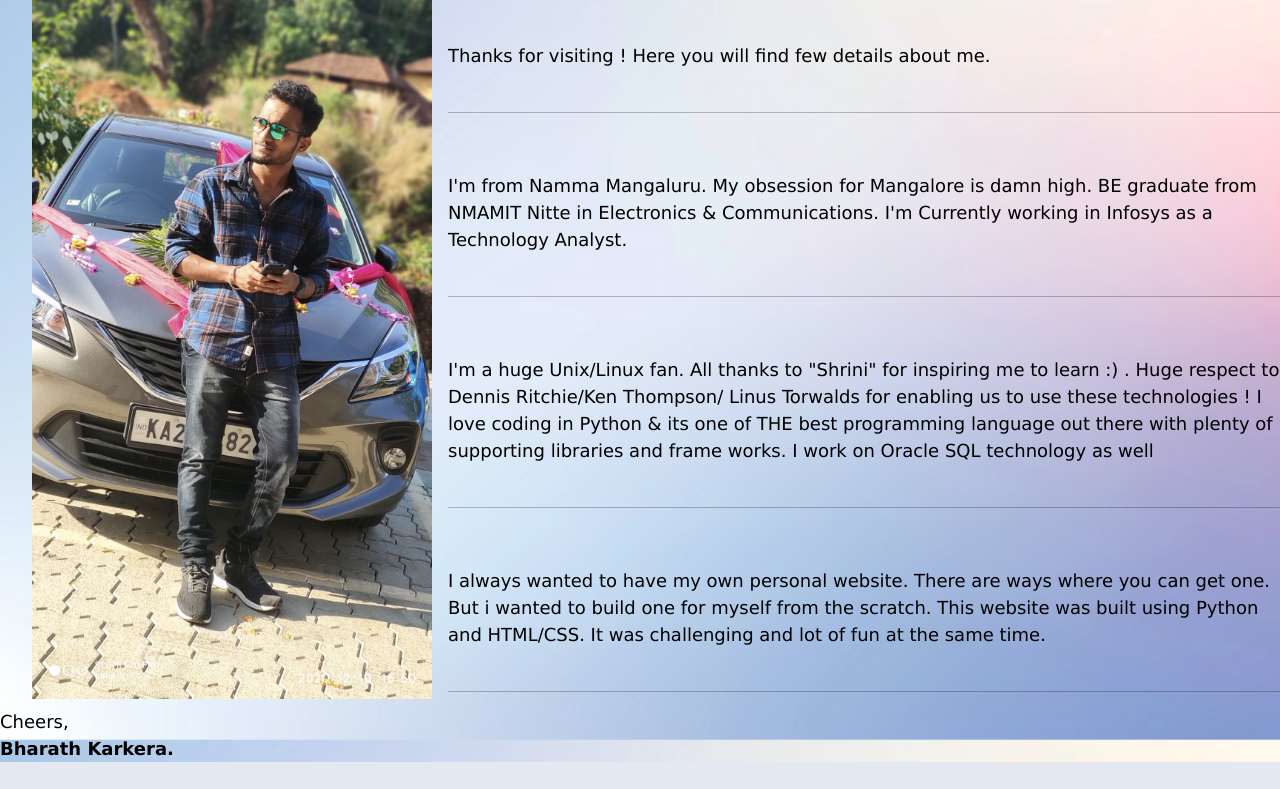
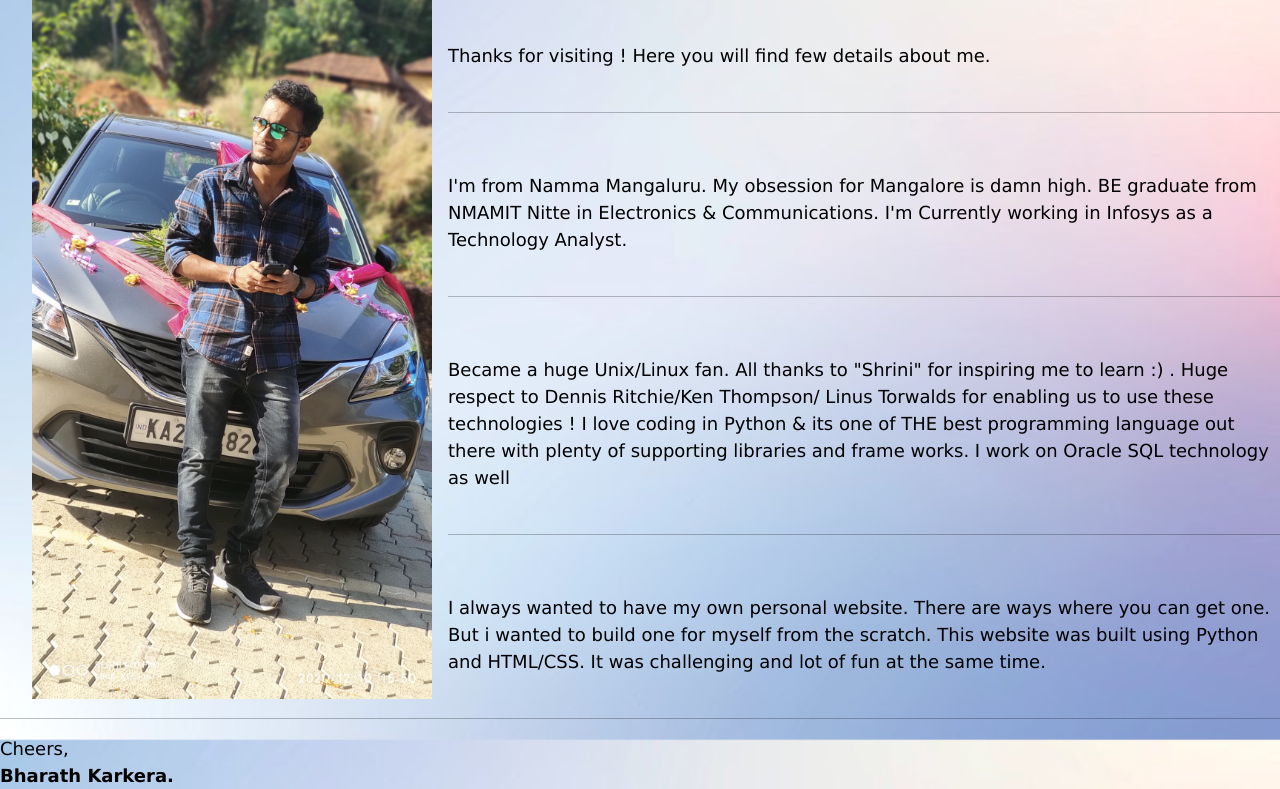
Before and after one commit to BharathKarkera/bharathkarkera, a Flask app: page /about in a window 1280 px wide. Shown: the part 113-902 px from the top of the page. Before the commit the page ends 875 px from the top, so only its background shows below. Run offline with Flask 2, Linux system fonts and the light colour scheme.

Commit message:
Update about.html

```diff
--- a/templates/about.html
+++ b/templates/about.html
@@ -65,7 +65,7 @@
                 <hr color="black">
                 <p>&nbsp;</p>
                 <p></p>
-                I'm a huge Unix/Linux fan. All thanks to "Shrini" for inspiring me to learn :) . Huge respect to Dennis Ritchie/Ken Thompson/ Linus Torwalds for enabling us to use these technologies !
+                Became a huge Unix/Linux fan. All thanks to "Shrini" for inspiring me to learn :) . Huge respect to Dennis Ritchie/Ken Thompson/ Linus Torwalds for enabling us to use these technologies !
 
                 I love coding in Python & its one of THE best programming language out there with plenty of supporting libraries and frame works.
 
```
